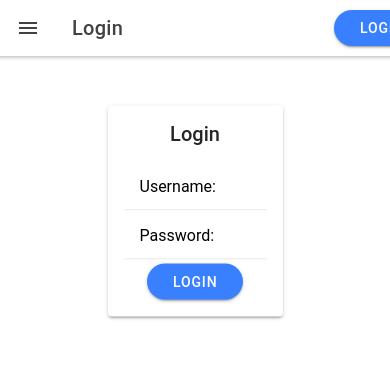
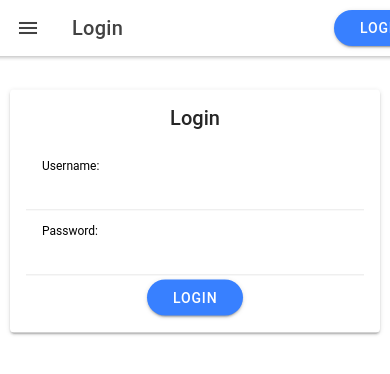
Before and after one commit to tgillam/workout-builder, a React (Create React App) app: page /login in a window 390 px wide. Shown: the top 374 px of the page. Built offline with nearby package versions, Linux system fonts and the light colour scheme.

Commit message:
fix mobile issues

```diff
--- a/src/components/LoginContainer.css
+++ b/src/components/LoginContainer.css
@@ -1,8 +1,8 @@
 .container {
     text-align: center;
     position: absolute;
-    left: 25%;
-    right: 25%;
+    left: 0%;
+    right: 0%;
     top: 25%;
     transform: translateY(-50%);
   }
--- a/src/components/LoginContainer.tsx
+++ b/src/components/LoginContainer.tsx
@@ -1,7 +1,7 @@
 import React, { useState } from 'react';
 import './LoginContainer.css';
 // import Cookies from 'js-cookie';
-import { IonCard, IonCardHeader, IonCardTitle, IonCardContent, IonButton, IonItem, IonInput, IonLabel } from '@ionic/react';
+import { IonSpinner, IonCard, IonCardHeader, IonCardTitle, IonCardContent, IonButton, IonItem, IonInput, IonLabel } from '@ionic/react';
 import { getAccessToken } from '../authentication/authentication'
 import { query } from '../api/api'
 import { Md5 } from "md5-typescript";
@@ -16,11 +16,8 @@ const LoginContainer: React.FC<ContainerProps> = () => {
     const history = useHistory();
     const [username, setUsername] = useState<string>();
     const [password, setPassword] = useState<string>();
+
     const attemptLogin = async () => {
-        //hit getUsers(username: password:) query.
-        //if successful, hit getToken mutation
-        //if gettoken returns value, add it to cookies
-        //redirect to home page?
         if(!password) {
             return
         }
@@ -32,15 +29,8 @@ const LoginContainer: React.FC<ContainerProps> = () => {
         }
         console.log('good login')
         document.cookie = 'access_token=eyJhbGciOiJIUzI1NiIsInR5cCI6IkpXVCJ9.eyJlbWFpbCI6InRnaWxsYW05NkBnbWFpbC5jb20iLCJuYW1lIjoiVHlsZXIiLCJleHBpcmF0aW9uIjoxNjExODg2NTgwMDAwfQ.a-W-9NrdCh2peq7OlDMMW9C_a7QS3vaDsJUv0KnhIck'
-        // const mutation = `mutation {
-        //     createSessions(input: {expiration: "", issued: "", token: ""}){
-        //       token
-        //     }
-        //   }
-        //   `
         history.push(`/page/home`);
         return true
-
     }
 
     function displayPage() {
@@ -53,11 +43,11 @@ const LoginContainer: React.FC<ContainerProps> = () => {
 
           <IonCardContent>
             <IonItem>
-              <IonLabel>Username: </IonLabel>
+              <IonLabel position="stacked">Username: </IonLabel>
                <IonInput value={username} onIonChange={e => setUsername(e.detail.value!)}></IonInput>
             </IonItem>
             <IonItem>
-              <IonLabel>Password: </IonLabel>
+              <IonLabel position="stacked">Password: </IonLabel>
                <IonInput value={password} type="password" onIonChange={e => setPassword(e.detail.value!)} ></IonInput>
             </IonItem>
             <div className="button">
```
